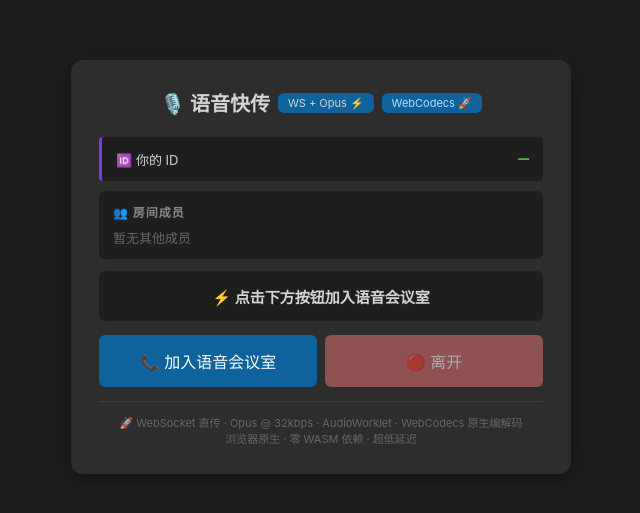
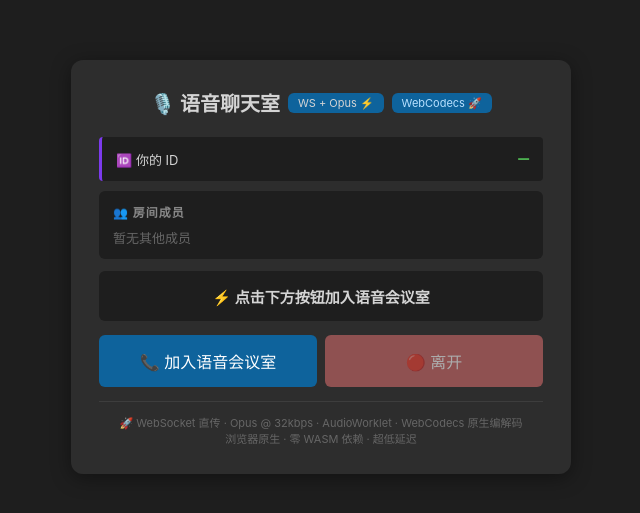
Before and after one commit to sonictl/node_lightweight_1v1voiceChat, a website: page public/index.html in a window 1280 px wide. Shown: the part 133-646 px from the top of the page, without its empty margins (319-959 px from the left). Drawn offline with Linux system fonts and the light colour scheme.

Commit message:
好了firefox

```diff
--- a/public/index.html
+++ b/public/index.html
@@ -176,7 +176,7 @@
 <body>
     <div class="container">
         <h1>
-            🎙️ 语音快传
+            🎙️ 语音聊天室
             <span class="badge">WS + Opus ⚡</span>
             <span class="badge badge-wasm">WebCodecs 🚀</span>
         </h1>
```
